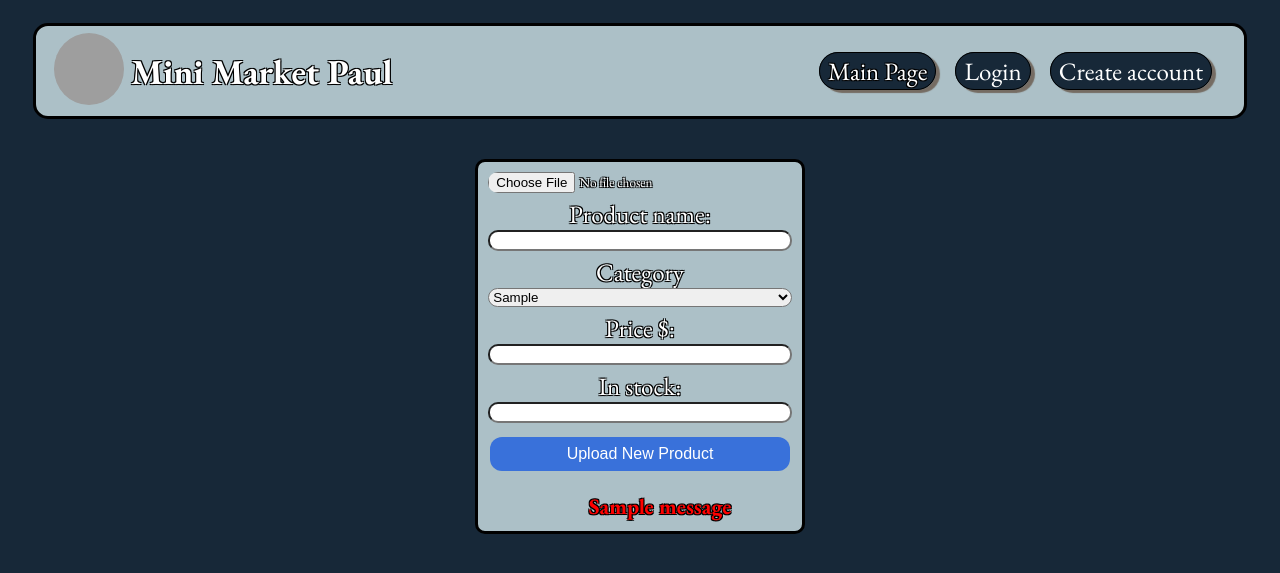
After one commit to PaulManriquez/OnlyFlaskProjects, a Flask app: page /AddNewP in a window 1280 px wide. The commit adds this page. Shown: the top 573 px of the page. Run offline with Flask 3, Linux system fonts and the light colour scheme; tables that the repository leaves empty or names only in its code hold one stand-in row (values such as "Sample post"); one stand-in notice (Sample message) is shown; lists and menus that the app fills with data are empty; some libraries are stand-ins or nearby versions; grey boxes are pictures that could not be loaded.

Commit message:
Adding new functionaliti: upload a product from the page

```diff
--- a/17_MiniMarketPaulPt2/app.py
+++ b/17_MiniMarketPaulPt2/app.py
@@ -7,9 +7,19 @@ import random
 import io
 
 
+#=== Modules to upload an image  ==========
+#=== (Upload A new Product Part) ==========
+from werkzeug.utils import secure_filename
+UPLOAD_FOLDER = 'static/Images' #Where the images will be stored
+ALLOWED_EXTENSIONS = set(['png', 'jpg', 'jpeg', 'gif'])
+import os
+#===============================================================
+
+
 #=========Flask instances and configurations===========
 app = Flask(__name__)
 app.secret_key = 'SECRETKEY'
+app.config['UPLOAD_FOLDER'] = UPLOAD_FOLDER
 #======================================================
 #========== Products in the store =====================
 def load_data():
@@ -301,7 +311,7 @@ def AddtoCart():
     try:
         ProductName = request.form['Name']   #Name of the product
         Page = request.form['Page'] + '.html' #Name of the page where comes the petition
-        print(f'-------->{Page}')
+        print(f'-------->{Page} {ProductName}')
         DisplayCurrentCart()
         #Add the item to the cart if there is stock available
         if InStock[ProductName]>=1:
@@ -335,8 +345,6 @@ def shopping_cart():
     try:
         Product = request.form['item'] #Get the name of the product to perform an operation
         Action = request.form['action'] #Get the action to perform
-
-        print(f'-->{Product} {Action}')
 
         #=== Increment or decrement product in the Cart
         if Action == 'increment':
@@ -587,6 +595,109 @@ def MyPurchases():
         return f'Error:{e}'
 
 
+#================= Add New Product by the admin ===============================
+@app.route('/AddNewP',methods=['GET','POST'])
+def AddNewP():
+
+    try:
+        if request.method == 'POST':
+            if 'file1' not in request.files:
+                flash('No file uploaded')
+                return redirect(url_for('AddNewP'))
+
+            file1 = request.files['file1'] #<-- Get the file object
+            filename = request.form.get('filename') #<-- Name that will have the file
+
+            ProductName =request.form.get('filename')
+            Category = request.form['section']
+            Price = request.form['Price']
+            Stock = request.form['Stock']
+
+            Data = (ProductName,Price,Stock,Category)
+            #print(f'**********{Data}')
+            if not filename or not ProductName or not Category or not Price or not Stock:
+                flash('Fill all the data')
+                return redirect(url_for('AddNewP'))
+
+            #=== Get the original extention of the file
+            extension = ''
+            if '.' in file1.filename:
+                extension = '.' + file1.filename.split('.')[-1]
+            #==========================================
+
+            #Name and extention to save the file
+            filename = filename + extension
+
+            path = os.path.join(app.config['UPLOAD_FOLDER'], filename)
+            file1.save(path)
+            return render_template('ProductCreated.html',Data=Data,filename=filename) #<-- Return to a page where is being displayed as a product
+        else:#GET method
+
+            db = get_db_connection()
+
+            if not db: #If there is an error in the data base connection | Return
+                return f'Error in data base'
+
+            #============== Retrieve Data from the data base
+            cur = db.cursor() #Point to the data base
+            sqlQuery = 'SELECT DISTINCT category FROM products' #<--- unique products
+            cur.execute(sqlQuery) # Write the query with parameterized input
+            result = cur.fetchall() # <-- Return a tuple list with the data
+            cur.close()# <-- close cur connection
+            close_db_connection(db)# <-- close data base connection
+            #===============================================================
+
+            #Results (Available products section in the store)
+            List_Results = [item[0] for item in result]
+
+            return render_template('AddNewP.html',sections=List_Results)
+    except Exception as e:
+        return f'Error: {e}'
+
+@app.route('/NewProductAdded',methods=['POST'])
+def ConfirmNewP():
+    #Store the product or Cancel
+    try:
+        if request.form['Name'] == 'GO':
+            Product_Name = request.form['productName']
+            Price = request.form['price']
+            Stock = request.form['stock']
+            Category = request.form['category']
+
+            Data = (Product_Name,Price,Stock,Category)
+            print(Data)
+            print('<><><><>')
+            db = get_db_connection()
+
+            if not db: #If there is an error in the data base connection | Return
+                return f'Error in data base'
+
+            #============== Insert a new product in the data base
+            cur = db.cursor() #Point to the data base
+            sqlQuery = 'INSERT INTO products (product_name,price,stock,category) VALUES (%s,%s,%s,%s)'
+            cur.execute(sqlQuery,Data) # Write the query with parameterized input
+            db.commit()#<--- Insert the new product in the data base
+            cur.close()# <-- close cur connection
+            close_db_connection(db)# <-- close data base connection
+            #===============
+            return render_template('ProductAdded.html',productName=request.form['filename'],Data=Data)
+        else:
+            # Delete the previously stored image
+            filename = request.form['filename']
+            file_path = os.path.join(app.config['UPLOAD_FOLDER'], filename)
+            if os.path.exists(file_path):
+                os.remove(file_path)
+                print(f"Deleted file: {file_path}")
+            else:
+                print(f"File not found: {file_path}")
+
+            return redirect(url_for('AddNewP'))
+    except Exception as e:
+        return f'Error:{e}'
+#================= Add New Product by the admin ===============================
+
+
+
 
 
 if __name__ == '__main__':
--- /dev/null
+++ b/17_MiniMarketPaulPt2/static/addNewPStyle.css
@@ -0,0 +1,102 @@
+.ContainerProduct{
+    display: flex;
+    justify-content: center;
+    margin-top: 30px;
+}
+
+.SelectFile{
+    font-family: "EB Garamond", serif;
+    color: white;
+
+}
+
+.FormAddProduct label{
+    text-align: center;
+    margin-top: 5px;
+    font-family: "EB Garamond", serif;
+    color: white;
+    font-size: 25px;
+}
+.BlockE{
+    display: block;
+}
+.BlockL{
+    display: inline-block;
+}
+
+.AddProduct{
+    width: 25%;
+    height: auto;
+    background-color: rgb(172, 192, 199);
+    padding: 10px;
+    margin: 10px;
+    border: 3px solid black;
+    border-radius: 10px;
+}
+
+.FormAddProduct{
+    display: flex;
+    flex-direction: column;
+}
+
+.FormAddProduct input, select{
+    border-radius: 10px;
+}
+
+.btnUp{
+    margin-top: 10px;
+    margin-bottom: 0px;
+}
+
+.Red-L{
+    color: red;
+}
+
+/*Displaying new product*/
+.Created-Container{
+    margin-top: 30px;
+    display: flex;
+    flex-direction: column;
+    align-items: center;
+}
+
+.DisplayNewProduct{
+    display: flex;
+    flex-direction: column;
+    justify-content: center;
+    align-items: center;
+    padding: 10px;
+    width: 400px;
+    border: 3px solid black;
+    border-radius: 10px;
+    box-shadow: 3px -2px 1px grey;
+}
+
+.DisplayNewProduct img{
+    width: 150px;
+    border: 3px solid black;
+    box-shadow: 3px -2px 1px grey;
+    border-radius: 15px;
+    padding: 10px;
+    background-color: rgb(172, 192, 199);
+    margin-bottom: 2px;
+}
+
+.DisplayNewProduct p, h3{
+    margin: 1px;
+    font-family: "EB Garamond", serif;
+    color: white;
+    font-size: 25px;
+}
+
+
+.BtnContainer{
+    display: flex;
+    align-items: center;
+    gap:15px;
+    margin-top: 10px;
+}
+
+.RedHover:hover{
+    background-color: rgb(224, 66, 66);
+}
--- /dev/null
+++ b/17_MiniMarketPaulPt2/templates/AddNewP.html
@@ -0,0 +1,61 @@
+<!DOCTYPE html>
+<html lang="en">
+<head>
+    <meta charset="UTF-8">
+    <meta name="viewport" content="width=device-width, initial-scale=1.0">
+    <title>AddNewP</title>
+    <!--Fonts Styles -->
+    {% include 'fontsStyles.html' %}
+</head>
+<body>
+    <!--Nav Bar -->
+    {% include 'NavBar.html' %}
+
+    <div class="ContainerProduct">
+        <div class="AddProduct">
+            <form action="/AddNewP" method="POST" enctype="multipart/form-data" class="FormAddProduct">
+                <input class="SelectFile Black-Border-Letters" type="file" name="file1"><!--INPUT FILE-->
+
+                <label class="Black-Border-Letters">Product name:</label>
+                <input class=""type="text" name="filename"><!--Name that will have the file-->
+
+                <!-- Section Dropdown -->
+                <label class="BlockE Black-Border-Letters">Category</label>
+                <select name="section" class="">
+                    {% for section in sections %}
+                        <option value="{{ section }}">{{ section }}</option>
+                    {% endfor %}
+                </select>
+
+                <div class="BlockE"></div>
+
+                <label class="BlockL Black-Border-Letters">Price $:</label>
+                <input class=""type="number" name="Price">
+
+                <div class="BlockE"></div>
+
+                <label class="BlockL Black-Border-Letters">In stock:</label>
+                <input class=""type="number" name="Stock">
+
+                <div class="InLine btnUp">
+                    <button type="submit"  class="styled-button">Upload New Product</button>
+                </div>
+
+                <!--Display flashes messages if exist-->
+                <!--If there are flash messages-->
+                {% with messages = get_flashed_messages() %}
+                {% if messages %}
+                        <ul class="No-Dot">
+                        {% for message in messages %}
+                            <meta http-equiv="refresh" content="2;url={{ url_for('AddNewP') }}">
+                            <li><h3 class="Flash-Message-Main Black-Border-Letters Red-L">{{ message }}</h3></li>
+                        {% endfor %}
+                        </ul>
+                    {% endif %}
+                {% endwith %}
+            </form>
+        </div>
+    </div>
+
+</body>
+</html>
--- a/17_MiniMarketPaulPt2/templates/NavBar.html
+++ b/17_MiniMarketPaulPt2/templates/NavBar.html
@@ -47,6 +47,7 @@
                 <a class='Links-NavBar' href="{{  url_for('MySells') }}">My Sells</a>
                 <a class='Links-NavBar' href="{{ url_for('MyCurrentStock') }}">Current Stock</a>
                 <a class='Links-NavBar' href="{{ url_for('UsersManage') }}">Users</a>
+                <a class='Links-NavBar' href="{{ url_for('AddNewP') }}">Add New Product </a>
             {% endif %}
 
             <!--Display For the User only -->
--- a/17_MiniMarketPaulPt2/templates/fontsStyles.html
+++ b/17_MiniMarketPaulPt2/templates/fontsStyles.html
@@ -32,3 +32,5 @@
 <link rel="stylesheet" href="/static/LoginStyle.css">
 <!--Admin Pages Styles-->
 <link rel="stylesheet" href="/static/AdminPagesStyles.css">
+<!--Add new product Style-->
+<link rel="stylesheet" href="/static/addNewPStyle.css">
```
Also changed, not shown: 17_MiniMarketPaulPt2/templates/ProductAdded.html (added, +22 -0 lines), 17_MiniMarketPaulPt2/templates/ProductCreated.html (added, +50 -0 lines), 17_MiniMarketPaulPt2/static/Images/Chokis.png (added), 17_MiniMarketPaulPt2/static/Images/Laptop hp.png (added), 17_MiniMarketPaulPt2/static/Images/sprite.png (added).
